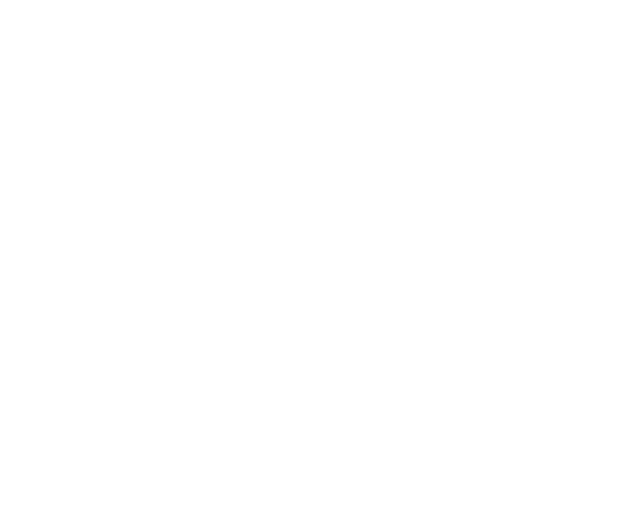
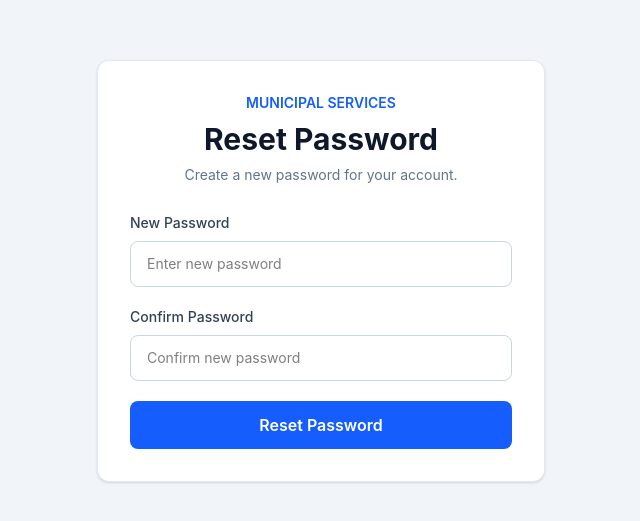
Before and after one commit to Shalini-chaurasiya/The-Caravan-Chronicle, a React app in the folder frontend/: page /reset-password/1 in a window 1280 px wide. Before the commit this address had no page. Shown: the part 129-650 px from the top of the page, without its empty margins (319-959 px from the left). Built offline with nearby package versions, Linux system fonts and the light colour scheme; the HTML template or start-up script is replaced by a standard one.

Commit message:
integrated backened of reset and forget password

```diff
--- a/frontend/src/App.jsx
+++ b/frontend/src/App.jsx
@@ -7,21 +7,47 @@ import CitizenRegister from "./pages/citizen/CitizenRegister";
 function App() {
   return (
     <Routes>
-      {/* Home */}
-      <Route path="/" element={<Home />} />
 
-      {/* Citizen */}
+      {/* ================= HOME ================= */}
+      <Route
+        path="/"
+        element={<Home />}
+      />
+
+
+      {/* ================= CITIZEN ================= */}
+
+      {/* Citizen Login */}
       <Route
         path="/citizen/login"
         element={<CitizenLogin />}
       />
 
+      {/* Citizen Register */}
       <Route
         path="/citizen/register"
         element={<CitizenRegister />}
       />
 
-      {/* Staff */}
+      {/* Citizen Forgot Password
+          This route is optional because the forgot form
+          is displayed inside CitizenLogin.jsx */}
+      <Route
+        path="/citizen/forgot-password"
+        element={<CitizenLogin />}
+      />
+
+      {/* Citizen Reset Password
+          Token comes from the email reset link */}
+      <Route
+        path="/reset-password/:token"
+        element={<CitizenLogin />}
+      />
+
+
+      {/* ================= STAFF ================= */}
+
+      {/* Staff Login */}
       <Route
         path="/staff/login"
         element={
@@ -33,6 +59,7 @@ function App() {
         }
       />
 
+      {/* Staff Register */}
       <Route
         path="/staff/register"
         element={
@@ -44,7 +71,10 @@ function App() {
         }
       />
 
-      {/* Owner */}
+
+      {/* ================= OWNER ================= */}
+
+      {/* Owner Login */}
       <Route
         path="/owner/login"
         element={
@@ -56,6 +86,7 @@ function App() {
         }
       />
 
+      {/* Owner Register */}
       <Route
         path="/owner/register"
         element={
@@ -66,6 +97,7 @@ function App() {
           </div>
         }
       />
+
     </Routes>
   );
 }
--- a/frontend/src/pages/citizen/CitizenLogin.jsx
+++ b/frontend/src/pages/citizen/CitizenLogin.jsx
@@ -1,28 +1,48 @@
 import { useState } from "react";
-import { Link, useNavigate } from "react-router-dom";
+import { Link, useNavigate, useParams } from "react-router-dom";
 
 const CitizenLogin = () => {
   const navigate = useNavigate();
+  const { token } = useParams();
 
-  const [formData, setFormData] = useState({
+  // If token exists, show reset password form
+  const [mode, setMode] = useState(
+    token ? "reset" : "login"
+  );
+
+  // Login
+  const [loginData, setLoginData] = useState({
     email: "",
     password: "",
   });
 
+  // Forgot password
+  const [forgotEmail, setForgotEmail] = useState("");
+
+  // Reset password
+  const [resetData, setResetData] = useState({
+    password: "",
+    confirmPassword: "",
+  });
+
   const [loading, setLoading] = useState(false);
   const [error, setError] = useState("");
+  const [success, setSuccess] = useState("");
 
-  const handleChange = (e) => {
-    setFormData({
-      ...formData,
+  // ---------------- LOGIN ----------------
+
+  const handleLoginChange = (e) => {
+    setLoginData({
+      ...loginData,
       [e.target.name]: e.target.value,
     });
   };
 
-  const handleSubmit = async (e) => {
+  const handleLoginSubmit = async (e) => {
     e.preventDefault();
 
     setError("");
+    setSuccess("");
     setLoading(true);
 
     try {
@@ -33,22 +53,22 @@ const CitizenLogin = () => {
           headers: {
             "Content-Type": "application/json",
           },
-          body: JSON.stringify(formData),
+          body: JSON.stringify(loginData),
         }
       );
 
       const data = await response.json();
 
       if (!response.ok) {
-        throw new Error(data.message || "Login failed");
+        throw new Error(
+          data.message || "Login failed"
+        );
       }
 
-      console.log("Login Response:", data);
-
-      // Save JWT token
+      // Save JWT
       localStorage.setItem("token", data.token);
 
-      // Save user information
+      // Save user
       localStorage.setItem(
         "user",
         JSON.stringify(data.user)
@@ -56,11 +76,58 @@ const CitizenLogin = () => {
 
       alert("Login successful!");
 
-      // Later, navigate to citizen dashboard
+      // Later:
       // navigate("/citizen/dashboard");
 
     } catch (error) {
       console.error("Login Error:", error);
+      setError(error.message);
+    } finally {
+      setLoading(false);
+    }
+  };
+
+  // ---------------- FORGOT PASSWORD ----------------
+
+  const handleForgotSubmit = async (e) => {
+    e.preventDefault();
+
+    setError("");
+    setSuccess("");
+    setLoading(true);
+
+    try {
+      const response = await fetch(
+        `${import.meta.env.VITE_API_URL}/auth/forgot-password`,
+        {
+          method: "POST",
+          headers: {
+            "Content-Type": "application/json",
+          },
+          body: JSON.stringify({
+            email: forgotEmail,
+          }),
+        }
+      );
+
+      const data = await response.json();
+
+      if (!response.ok) {
+        throw new Error(
+          data.message ||
+            "Unable to send reset link"
+        );
+      }
+
+      setSuccess(data.message);
+
+      setForgotEmail("");
+
+    } catch (error) {
+      console.error(
+        "Forgot Password Error:",
+        error
+      );
 
       setError(error.message);
     } finally {
@@ -68,11 +135,92 @@ const CitizenLogin = () => {
     }
   };
 
-  return (
-    <div className="min-h-screen bg-slate-100 flex items-center justify-center p-4">
+  // ---------------- RESET PASSWORD ----------------
 
-      <div className="w-full max-w-md bg-white border border-slate-200 rounded-xl shadow-sm p-8">
+  const handleResetChange = (e) => {
+    setResetData({
+      ...resetData,
+      [e.target.name]: e.target.value,
+    });
+  };
 
+  const handleResetSubmit = async (e) => {
+    e.preventDefault();
+
+    setError("");
+    setSuccess("");
+
+    if (
+      resetData.password !==
+      resetData.confirmPassword
+    ) {
+      setError("Passwords do not match.");
+      return;
+    }
+
+    if (resetData.password.length < 6) {
+      setError(
+        "Password must be at least 6 characters."
+      );
+      return;
+    }
+
+    setLoading(true);
+
+    try {
+      const response = await fetch(
+        `${import.meta.env.VITE_API_URL}/auth/reset-password/${token}`,
+        {
+          method: "POST",
+          headers: {
+            "Content-Type": "application/json",
+          },
+          body: JSON.stringify({
+            password: resetData.password,
+          }),
+        }
+      );
+
+      const data = await response.json();
+
+      if (!response.ok) {
+        throw new Error(
+          data.message ||
+            "Password reset failed"
+        );
+      }
+
+      setSuccess(
+        "Password reset successfully."
+      );
+
+      setResetData({
+        password: "",
+        confirmPassword: "",
+      });
+
+      // After 2 seconds go back to login
+      setTimeout(() => {
+        navigate("/citizen/login");
+      }, 2000);
+
+    } catch (error) {
+      console.error(
+        "Reset Password Error:",
+        error
+      );
+
+      setError(error.message);
+    } finally {
+      setLoading(false);
+    }
+  };
+
+  // ---------------- LOGIN UI ----------------
+
+  const renderLogin = () => {
+    return (
+      <>
         {/* Header */}
         <div className="text-center mb-7">
 
@@ -90,16 +238,9 @@ const CitizenLogin = () => {
 
         </div>
 
-        {/* Error */}
-        {error && (
-          <div className="mb-5 p-3 bg-red-50 border border-red-200 text-red-600 text-sm rounded-lg">
-            {error}
-          </div>
-        )}
-
         {/* Login Form */}
         <form
-          onSubmit={handleSubmit}
+          onSubmit={handleLoginSubmit}
           className="space-y-5"
         >
 
@@ -117,8 +258,8 @@ const CitizenLogin = () => {
               id="email"
               name="email"
               placeholder="Enter your email"
-              value={formData.email}
-              onChange={handleChange}
+              value={loginData.email}
+              onChange={handleLoginChange}
               required
               className="w-full border border-slate-300 rounded-lg px-4 py-3 text-sm outline-none focus:border-blue-500 focus:ring-2 focus:ring-blue-100"
             />
@@ -139,8 +280,8 @@ const CitizenLogin = () => {
               id="password"
               name="password"
               placeholder="Enter your password"
-              value={formData.password}
-              onChange={handleChange}
+              value={loginData.password}
+              onChange={handleLoginChange}
               required
               minLength={6}
               className="w-full border border-slate-300 rounded-lg px-4 py-3 text-sm outline-none focus:border-blue-500 focus:ring-2 focus:ring-blue-100"
@@ -148,12 +289,17 @@ const CitizenLogin = () => {
 
             {/* Forgot Password */}
             <div className="flex justify-end mt-2">
-              <Link
-                to="/citizen/forgot-password"
+              <button
+                type="button"
+                onClick={() => {
+                  setMode("forgot");
+                  setError("");
+                  setSuccess("");
+                }}
                 className="text-sm text-blue-600 font-medium hover:underline"
               >
                 Forgot Password?
-              </Link>
+              </button>
             </div>
 
           </div>
@@ -164,7 +310,9 @@ const CitizenLogin = () => {
             disabled={loading}
             className="w-full bg-blue-600 hover:bg-blue-700 disabled:bg-blue-300 text-white font-semibold py-3 rounded-lg transition"
           >
-            {loading ? "Logging in..." : "Login"}
+            {loading
+              ? "Logging in..."
+              : "Login"}
           </button>
 
         </form>
@@ -180,14 +328,214 @@ const CitizenLogin = () => {
             Register
           </Link>
         </p>
+      </>
+    );
+  };
 
-        {/* Back */}
-        <Link
-          to="/"
-          className="block text-center text-sm text-slate-500 hover:text-blue-600 mt-5"
+  // ---------------- FORGOT UI ----------------
+
+  const renderForgotPassword = () => {
+    return (
+      <>
+        {/* Header */}
+        <div className="text-center mb-7">
+
+          <p className="text-blue-600 text-sm font-semibold mb-2">
+            MUNICIPAL SERVICES
+          </p>
+
+          <h1 className="text-3xl font-bold text-slate-900">
+            Forgot Password
+          </h1>
+
+          <p className="text-sm text-slate-500 mt-2">
+            Enter your registered email address.
+          </p>
+
+        </div>
+
+        <form
+          onSubmit={handleForgotSubmit}
+          className="space-y-5"
         >
-          ← Back to role selection
-        </Link>
+
+          {/* Email */}
+          <div>
+            <label
+              htmlFor="forgotEmail"
+              className="block text-sm font-medium text-slate-700 mb-2"
+            >
+              Email Address
+            </label>
+
+            <input
+              type="email"
+              id="forgotEmail"
+              placeholder="Enter your registered email"
+              value={forgotEmail}
+              onChange={(e) =>
+                setForgotEmail(e.target.value)
+              }
+              required
+              className="w-full border border-slate-300 rounded-lg px-4 py-3 text-sm outline-none focus:border-blue-500 focus:ring-2 focus:ring-blue-100"
+            />
+          </div>
+
+          {/* Send Button */}
+          <button
+            type="submit"
+            disabled={loading}
+            className="w-full bg-blue-600 hover:bg-blue-700 disabled:bg-blue-300 text-white font-semibold py-3 rounded-lg transition"
+          >
+            {loading
+              ? "Sending..."
+              : "Send Reset Link"}
+          </button>
+
+        </form>
+
+        {/* Back to Login */}
+        <button
+          type="button"
+          onClick={() => {
+            setMode("login");
+            setError("");
+            setSuccess("");
+          }}
+          className="block w-full text-center text-sm text-slate-500 hover:text-blue-600 mt-6"
+        >
+          ← Back to Login
+        </button>
+      </>
+    );
+  };
+
+  // ---------------- RESET UI ----------------
+
+  const renderResetPassword = () => {
+    return (
+      <>
+        {/* Header */}
+        <div className="text-center mb-7">
+
+          <p className="text-blue-600 text-sm font-semibold mb-2">
+            MUNICIPAL SERVICES
+          </p>
+
+          <h1 className="text-3xl font-bold text-slate-900">
+            Reset Password
+          </h1>
+
+          <p className="text-sm text-slate-500 mt-2">
+            Create a new password for your account.
+          </p>
+
+        </div>
+
+        <form
+          onSubmit={handleResetSubmit}
+          className="space-y-5"
+        >
+
+          {/* New Password */}
+          <div>
+            <label
+              htmlFor="newPassword"
+              className="block text-sm font-medium text-slate-700 mb-2"
+            >
+              New Password
+            </label>
+
+            <input
+              type="password"
+              id="newPassword"
+              name="password"
+              placeholder="Enter new password"
+              value={resetData.password}
+              onChange={handleResetChange}
+              required
+              minLength={6}
+              className="w-full border border-slate-300 rounded-lg px-4 py-3 text-sm outline-none focus:border-blue-500 focus:ring-2 focus:ring-blue-100"
+            />
+          </div>
+
+          {/* Confirm Password */}
+          <div>
+            <label
+              htmlFor="confirmPassword"
+              className="block text-sm font-medium text-slate-700 mb-2"
+            >
+              Confirm Password
+            </label>
+
+            <input
+              type="password"
+              id="confirmPassword"
+              name="confirmPassword"
+              placeholder="Confirm new password"
+              value={resetData.confirmPassword}
+              onChange={handleResetChange}
+              required
+              minLength={6}
+              className="w-full border border-slate-300 rounded-lg px-4 py-3 text-sm outline-none focus:border-blue-500 focus:ring-2 focus:ring-blue-100"
+            />
+          </div>
+
+          {/* Reset Button */}
+          <button
+            type="submit"
+            disabled={loading}
+            className="w-full bg-blue-600 hover:bg-blue-700 disabled:bg-blue-300 text-white font-semibold py-3 rounded-lg transition"
+          >
+            {loading
+              ? "Resetting..."
+              : "Reset Password"}
+          </button>
+
+        </form>
+      </>
+    );
+  };
+
+  // ---------------- MAIN UI ----------------
+
+  return (
+    <div className="min-h-screen bg-slate-100 flex items-center justify-center p-4">
+
+      <div className="w-full max-w-md bg-white border border-slate-200 rounded-xl shadow-sm p-8">
+
+        {/* Error */}
+        {error && (
+          <div className="mb-5 p-3 bg-red-50 border border-red-200 text-red-600 text-sm rounded-lg">
+            {error}
+          </div>
+        )}
+
+        {/* Success */}
+        {success && (
+          <div className="mb-5 p-3 bg-green-50 border border-green-200 text-green-700 text-sm rounded-lg">
+            {success}
+          </div>
+        )}
+
+        {/* Current Page */}
+        {mode === "login" && renderLogin()}
+
+        {mode === "forgot" &&
+          renderForgotPassword()}
+
+        {mode === "reset" &&
+          renderResetPassword()}
+
+        {/* Back to Home */}
+        {mode !== "reset" && (
+          <Link
+            to="/"
+            className="block text-center text-sm text-slate-500 hover:text-blue-600 mt-5"
+          >
+            ← Back to role selection
+          </Link>
+        )}
 
       </div>
     </div>
```
